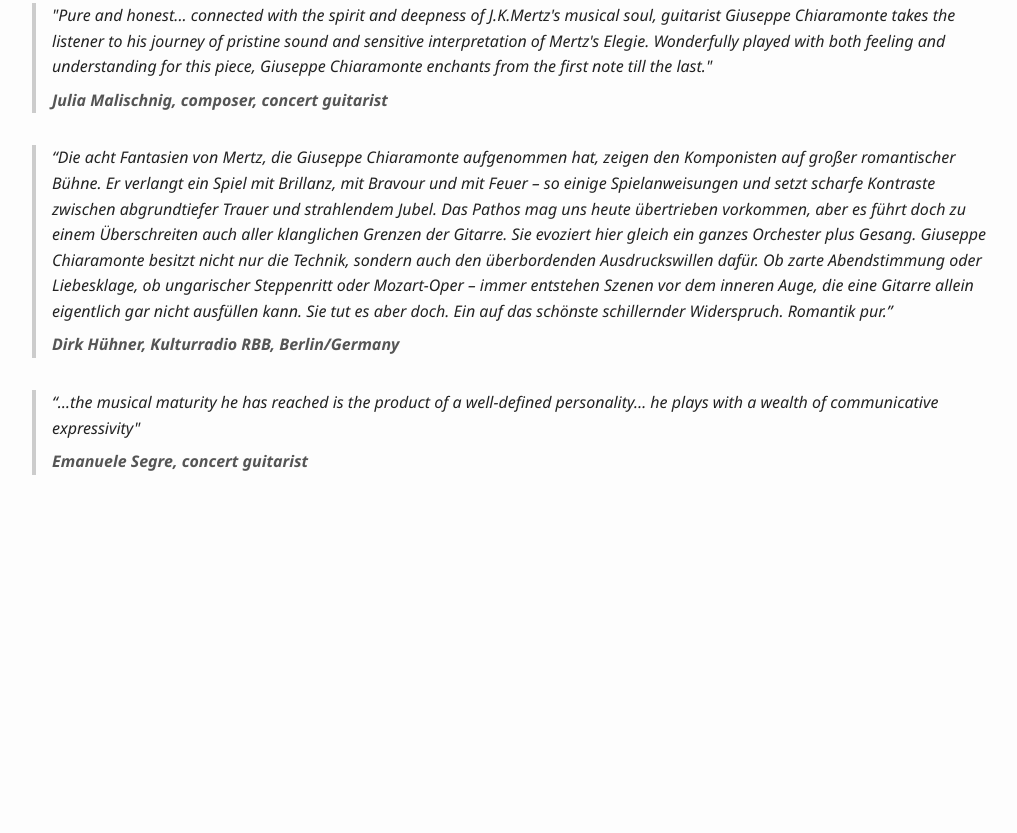
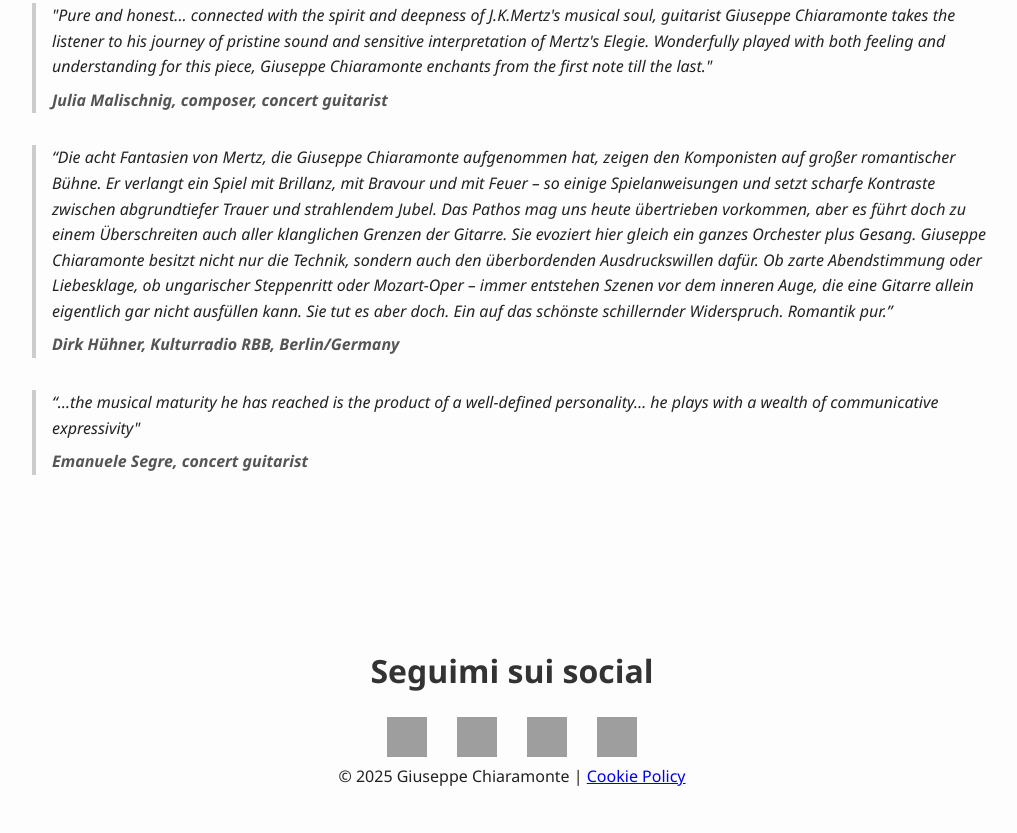
Before and after one commit to Emax-exe/sitomaestrogiuseppechiaramonte, a plain HTML site: page recensioni.html in a window 1280 px wide. Shown: the part 1274-2107 px from the top of the page, without its empty margins (128-1145 px from the left). Before the commit the page ends 1813 px from the top, so only its background shows below. Drawn offline with Linux system fonts and the light colour scheme; grey boxes are pictures that could not be loaded.

Commit message:
footer recensioni

```diff
--- a/recensioni.html
+++ b/recensioni.html
@@ -257,6 +257,29 @@
   }
 </script>
 
+<section class="social">
+  <h2>Seguimi sui social</h2>
+  <div class="icone-social">
+    <a href="https://www.facebook.com/giuseppe.chiaramonte.guitarist" target="_blank" aria-label="Facebook">
+      <img src="https://cdn.jsdelivr.net/gh/simple-icons/simple-icons/icons/facebook.svg" alt="Facebook">
+    </a>
+    <a href="https://www.instagram.com/giuseppechiaramonte.guitar/" target="_blank" aria-label="Instagram">
+      <img src="https://cdn.jsdelivr.net/gh/simple-icons/simple-icons/icons/instagram.svg" alt="Instagram">
+    </a>
+    <a href="https://open.spotify.com/intl-it/artist/3UmR5XMA9CINH5SoDSBRgS?si=SoF_eWhsTum0-sWpFmLOTQ" target="_blank" aria-label="Spotify">
+      <img src="https://cdn.jsdelivr.net/gh/simple-icons/simple-icons/icons/spotify.svg" alt="Spotify">
+    </a>
+    <a href="https://www.youtube.com/@rrowmusic" target="_blank" aria-label="YouTube">
+      <img src="https://cdn.jsdelivr.net/gh/simple-icons/simple-icons/icons/youtube.svg" alt="YouTube">
+    </a>
+  </div>
+
+  <footer>
+    © 2025 Giuseppe Chiaramonte | <a href="cookie.html">Cookie Policy</a>
+  </footer>
+
+</section>
+
 <!--script menu-->
 <script>
   function toggleMenu() {
```
